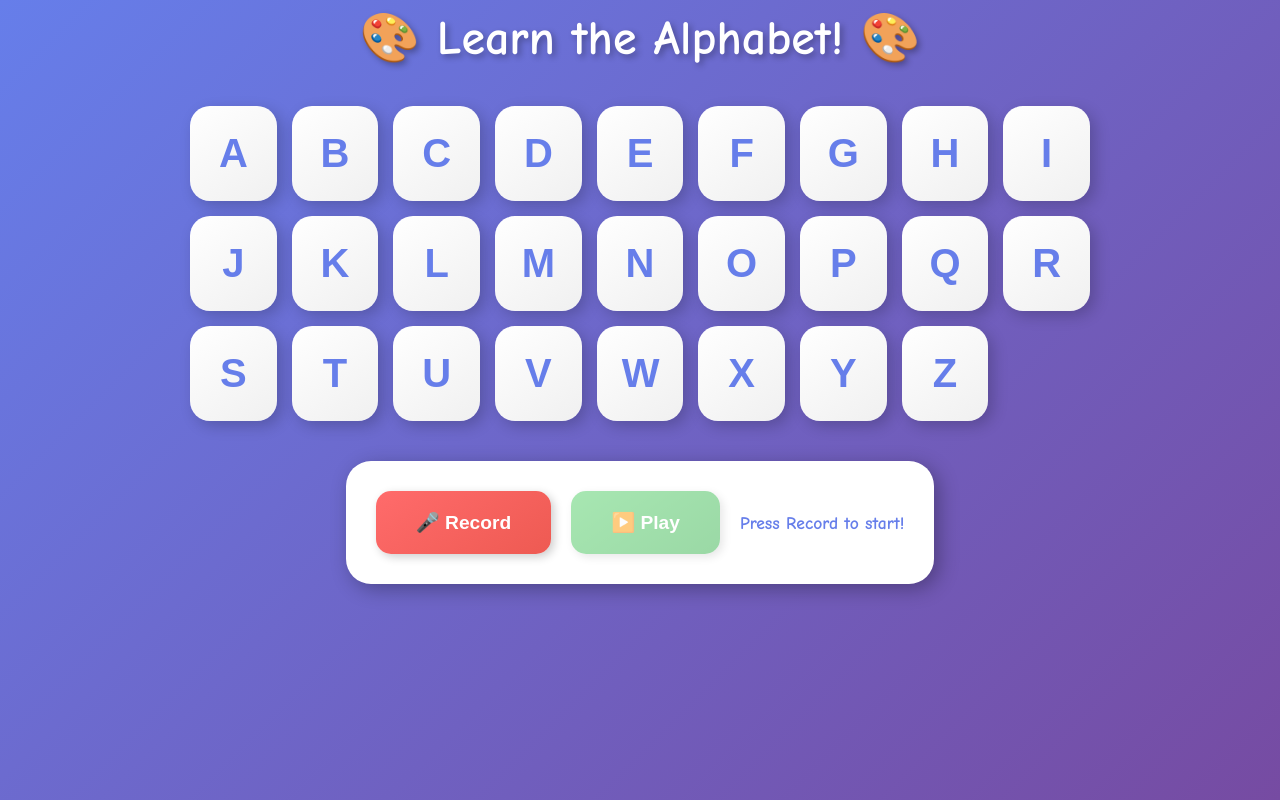
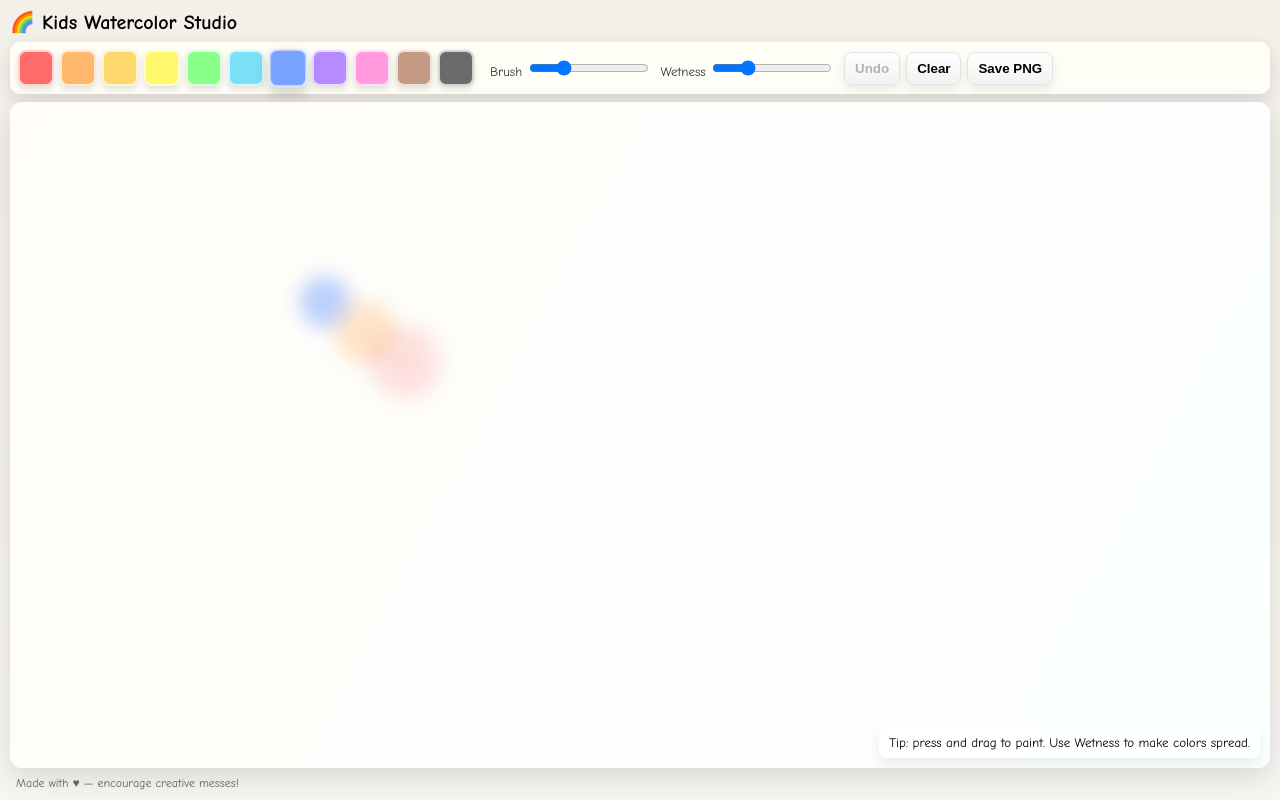
Before and after one commit to maidanghong2/Repo1, a plain HTML site: page index.html in a window 1280 px wide. Drawn offline with Linux system fonts and the light colour scheme.

Commit message:
Update index.html

```diff
--- a/index.html
+++ b/index.html
@@ -1,343 +1,404 @@
-<!DOCTYPE html>
+<!doctype html>
 <html lang="en">
 <head>
-    <meta charset="UTF-8">
-    <meta name="viewport" content="width=device-width, initial-scale=1.0">
-    <title>Alphabet Learning</title>
+<meta charset="utf-8" />
+<meta name="viewport" content="width=device-width,initial-scale=1" />
+<title>Kids Watercolor Paint</title>
 <style>
-        * {
-            margin: 0;
-            padding: 0;
-            box-sizing: border-box;
+  :root{
+    --panel-bg: #fffef6;
+    --accent: #7aa2ff;
+    --shadow: rgba(20,20,20,0.12);
+    font-family: "Comic Sans MS", "Marker Felt", "Trebuchet MS", Arial, sans-serif;
   }
-
-        body {
-            font-family: 'Comic Sans MS', cursive, sans-serif;
-            background: linear-gradient(135deg, #667eea 0%, #764ba2 100%);
-            min-height: 100vh;
-            padding: 20px;
-            display: flex;
-            flex-direction: column;
-            align-items: center;
+  html,body{height:100%;margin:0;background:linear-gradient(#f3efe9,#f8f6f2);}
+  .app {
+    display:flex;
+    flex-direction:column;
+    height:100vh;
+    gap:8px;
+    padding:10px;
+    box-sizing:border-box;
   }
-
+  header {
+    display:flex;
+    align-items:center;
+    gap:12px;
+  }
   h1 {
-            color: white;
-            font-size: 3em;
-            margin-bottom: 30px;
-            text-shadow: 3px 3px 6px rgba(0,0,0,0.3);
-            animation: bounce 2s infinite;
+    margin:0;font-size:20px;
   }
-
-        @keyframes bounce {
-            0%, 100% { transform: translateY(0); }
-            50% { transform: translateY(-10px); }
+  .toolbar {
+    display:flex;
+    gap:10px;
+    align-items:center;
+    background:var(--panel-bg);
+    padding:8px;
+    border-radius:10px;
+    box-shadow:0 6px 18px var(--shadow);
+    flex-wrap:wrap;
   }
-
-        .alphabet-grid {
-            display: grid;
-            grid-template-columns: repeat(auto-fit, minmax(80px, 1fr));
-            gap: 15px;
-            max-width: 900px;
-            width: 100%;
-            margin-bottom: 40px;
+  .palette { display:flex; gap:6px; align-items:center; }
+  .color {
+    width:36px;height:36px;border-radius:8px;border:2px solid rgba(255,255,255,0.7);
+    box-shadow:0 3px 6px rgba(0,0,0,0.12);
+    cursor:pointer; outline:0;
   }
-
-        .letter-btn {
-            background: linear-gradient(145deg, #ffffff, #f0f0f0);
-            border: none;
-            border-radius: 20px;
-            padding: 25px;
-            font-size: 2.5em;
-            font-weight: bold;
-            color: #667eea;
-            cursor: pointer;
-            transition: all 0.3s ease;
-            box-shadow: 5px 5px 15px rgba(0,0,0,0.2);
+  .color.selected { transform:scale(1.08); box-shadow:0 6px 12px rgba(0,0,0,0.18); }
+  label{font-size:13px;color:#333}
+  .controls{display:flex;gap:10px;align-items:center}
+  input[type=range]{width:120px}
+  button {
+    background:linear-gradient(#fff,#f2f2f2);
+    border:1px solid #e2e2e2;
+    padding:8px 10px;border-radius:8px;cursor:pointer;
+    box-shadow:0 4px 10px rgba(0,0,0,0.08);
+    font-weight:700;
   }
-
-        .letter-btn:hover {
-            transform: scale(1.1);
-            background: linear-gradient(145deg, #ffd700, #ffed4e);
-            box-shadow: 5px 5px 25px rgba(255,215,0,0.5);
+  button:active{transform:translateY(1px)}
+  .canvas-wrap{
+    position:relative; flex:1; display:flex; border-radius:12px; overflow:hidden;
+    box-shadow:0 10px 30px rgba(0,0,0,0.12);
+    background:
+      /* paper texture using an SVG data URI (subtle) */
+      repeating-linear-gradient(transparent, transparent 24px, rgba(255,255,255,0.03) 24px, rgba(255,255,255,0.03) 25px),
+      linear-gradient(#fff,#fff);
   }
-
-        .letter-btn:active {
-            transform: scale(0.95);
+  canvas{width:100%;height:100%;display:block; touch-action:none; background:transparent}
+  .hint {
+    position:absolute; right:10px; bottom:10px; background:rgba(255,255,255,0.8); padding:8px 10px; border-radius:8px;
+    font-size:13px; box-shadow:0 6px 14px rgba(0,0,0,0.08);
   }
-
-        .recording-controls {
-            background: white;
-            padding: 30px;
-            border-radius: 25px;
-            box-shadow: 5px 5px 20px rgba(0,0,0,0.3);
-            display: flex;
-            gap: 20px;
-            align-items: center;
-            flex-wrap: wrap;
-            justify-content: center;
-        }
-
-        .control-btn {
-            padding: 20px 40px;
-            font-size: 1.2em;
-            border: none;
-            border-radius: 15px;
-            cursor: pointer;
-            font-weight: bold;
-            transition: all 0.3s ease;
-            box-shadow: 3px 3px 10px rgba(0,0,0,0.2);
-        }
-
-        .record-btn {
-            background: linear-gradient(145deg, #ff6b6b, #ee5a52);
-            color: white;
-        }
-
-        .record-btn:hover {
-            background: linear-gradient(145deg, #ff5252, #e63946);
-            transform: scale(1.05);
-        }
-
-        .record-btn.recording {
-            animation: pulse 1s infinite;
-        }
-
-        @keyframes pulse {
-            0%, 100% { opacity: 1; }
-            50% { opacity: 0.6; }
-        }
-
-        .play-btn {
-            background: linear-gradient(145deg, #51cf66, #37b24d);
-            color: white;
-        }
-
-        .play-btn:hover:not(:disabled) {
-            background: linear-gradient(145deg, #37b24d, #2b8a3e);
-            transform: scale(1.05);
-        }
-
-        .play-btn:disabled {
-            opacity: 0.5;
-            cursor: not-allowed;
-        }
-
-        .status {
-            font-size: 1.1em;
-            color: #667eea;
-            font-weight: bold;
-        }
-
-        .progress-container {
-            width: 100%;
-            max-width: 400px;
-            height: 30px;
-            background: #e9ecef;
-            border-radius: 15px;
-            overflow: hidden;
-            position: relative;
-            display: none;
-        }
-
-        .progress-container.active {
-            display: block;
-        }
-
-        .progress-bar {
-            height: 100%;
-            background: linear-gradient(90deg, #51cf66, #37b24d);
-            width: 0%;
-            transition: width 0.1s linear;
-            border-radius: 15px;
-        }
-
-        .progress-bar.recording {
-            background: linear-gradient(90deg, #ff6b6b, #ee5a52);
+  footer{font-size:12px;color:#666;padding-left:6px}
+  @media (max-width:640px){
+    .toolbar{gap:6px;padding:6px}
+    .color{width:32px;height:32px}
+    input[type=range]{width:100px}
   }
 </style>
 </head>
 <body>
-    <h1>🎨 Learn the Alphabet! 🎨</h1>
+  <div class="app">
+    <header>
+      <h1>🌈 Kids Watercolor Studio</h1>
+      <div style="flex:1"></div>
+    </header>
 
-    <div class="alphabet-grid" id="alphabetGrid"></div>
+    <div class="toolbar" role="toolbar" aria-label="Painting tools">
+      <div class="palette" id="palette" aria-label="colors">
+        <!-- color buttons inserted by JS -->
+      </div>
 
-    <div class="recording-controls">
-        <button class="control-btn record-btn" id="recordBtn">🎤 Record</button>
-        <button class="control-btn play-btn" id="playBtn" disabled>▶️ Play</button>
-        <div class="status" id="status">Press Record to start!</div>
-        <div class="progress-container" id="progressContainer">
-            <div class="progress-bar" id="progressBar"></div>
+      <div class="controls" style="margin-left:6px">
+        <label>Brush <input id="size" type="range" min="4" max="80" value="24" /> </label>
       </div>
+
+      <div class="controls">
+        <label>Wetness <input id="wet" type="range" min="0" max="30" value="8" /></label>
+      </div>
+
+      <div style="display:flex;gap:6px">
+        <button id="undo">Undo</button>
+        <button id="clear">Clear</button>
+        <button id="save">Save PNG</button>
+      </div>
+
+    </div>
+
+    <div class="canvas-wrap" id="wrap">
+      <canvas id="paint"></canvas>
+      <div class="hint">Tip: press and drag to paint. Use Wetness to make colors spread.</div>
+    </div>
+
+    <footer>Made with ♥ — encourage creative messes!</footer>
   </div>
 
 <script>
-        const alphabet = 'ABCDEFGHIJKLMNOPQRSTUVWXYZ'.split('');
-        const grid = document.getElementById('alphabetGrid');
-        const recordBtn = document.getElementById('recordBtn');
-        const playBtn = document.getElementById('playBtn');
-        const status = document.getElementById('status');
-        const progressContainer = document.getElementById('progressContainer');
-        const progressBar = document.getElementById('progressBar');
+/*
+  Kids Watercolor Studio
+  - Uses a main canvas and an offscreen canvas to draw smooth watercolor-like strokes.
+  - Controls: color palette, brush size, wetness (blur), undo, clear, save.
+  - Pointer events supported (mouse, touch, stylus).
+*/
 
-        let mediaRecorder;
-        let audioChunks = [];
-        let audioBlob;
-        let audioUrl;
-        let progressInterval;
+/* ---- Setup ---- */
+const canvas = document.getElementById('paint');
+const wrap = document.getElementById('wrap');
+const ctx = canvas.getContext('2d', { willReadFrequently: false });
 
-        // Create alphabet buttons
-        alphabet.forEach(letter => {
+let width, height;
+function resize() {
+  // size canvas to container's pixel size for crisp drawing
+  const dpr = Math.max(1, window.devicePixelRatio || 1);
+  width = wrap.clientWidth;
+  height = wrap.clientHeight;
+  canvas.width = Math.floor(width * dpr);
+  canvas.height = Math.floor(height * dpr);
+  canvas.style.width = width + 'px';
+  canvas.style.height = height + 'px';
+  ctx.setTransform(dpr, 0, 0, dpr, 0, 0);
+  // redraw background or maintain existing; we'll keep current bitmap when resizing.
+  // (If window resizes smaller, image will be scaled by browser)
+}
+window.addEventListener('resize', resize);
+resize();
+
+/* Offscreen canvas for smoothing/wet blending */
+const off = document.createElement('canvas');
+const offCtx = off.getContext('2d');
+function resizeOff() {
+  const dpr = Math.max(1, window.devicePixelRatio || 1);
+  off.width = Math.floor(width * dpr);
+  off.height = Math.floor(height * dpr);
+  offCtx.setTransform(dpr, 0, 0, dpr, 0, 0);
+}
+resizeOff();
+window.addEventListener('resize', resizeOff);
+
+/* ---- Controls ---- */
+const paletteEl = document.getElementById('palette');
+const colors = [
+  '#ff6b6b','#ffb86b','#ffd86b','#fff86b','#8aff8a',
+  '#7bdff6','#7aa2ff','#b58bff','#ff9bde','#c49a84',
+  '#6b6b6b'
+];
+
+// create palette buttons
+let currentColor = colors[6];
+colors.forEach((c, i) => {
   const btn = document.createElement('button');
-            btn.className = 'letter-btn';
-            btn.textContent = letter;
-            btn.addEventListener('click', () => speakLetter(letter));
-            grid.appendChild(btn);
+  btn.className = 'color';
+  btn.style.background = c;
+  btn.title = c;
+  if (c === currentColor) btn.classList.add('selected');
+  btn.addEventListener('click', ()=> {
+    document.querySelectorAll('.color').forEach(b=>b.classList.remove('selected'));
+    btn.classList.add('selected');
+    currentColor = c;
+  });
+  paletteEl.appendChild(btn);
 });
 
-        // Speak letter using Web Speech API
-        function speakLetter(letter) {
-            const utterance = new SpeechSynthesisUtterance(letter);
-            utterance.rate = 0.8;
-            utterance.pitch = 1.3;
+// sliders and buttons
+const sizeEl = document.getElementById('size');
+const wetEl = document.getElementById('wet');
+const undoBtn = document.getElementById('undo');
+const clearBtn = document.getElementById('clear');
+const saveBtn = document.getElementById('save');
 
-            // Try to get a female voice
-            const voices = speechSynthesis.getVoices();
-            const femaleVoice = voices.find(voice =>
-                voice.lang.startsWith('en') && (
-                    voice.name.toLowerCase().includes('female') ||
-                    voice.name.includes('Samantha') ||
-                    voice.name.includes('Victoria') ||
-                    voice.name.includes('Karen') ||
-                    voice.name.includes('Zira') ||
-                    voice.name.includes('Susan') ||
-                    voice.name.includes('Google US English Female')
-                )
-            ) || voices.find(voice => voice.lang.startsWith('en'));
+/* ---- Painting state ---- */
+let painting = false;
+let last = null;
+let brushSize = parseInt(sizeEl.value,10);
+let wetness = parseInt(wetEl.value,10);
 
-            if (femaleVoice) {
-                utterance.voice = femaleVoice;
+/* Undo stack (stores data URLs). limit 12 */
+const undoStack = [];
+function pushUndo(){
+  try {
+    if (undoStack.length > 12) undoStack.shift();
+    undoStack.push(canvas.toDataURL('image/png'));
+    undoBtn.disabled = false;
+  } catch(e){ console.warn('undo push failed',e); }
+}
+function doUndo(){
+  if (!undoStack.length) return;
+  const data = undoStack.pop();
+  const img = new Image();
+  img.onload = () => {
+    // clear then draw
+    ctx.clearRect(0,0,width,height);
+    ctx.drawImage(img,0,0,width,height);
+  };
+  img.src = data;
+  if (!undoStack.length) undoBtn.disabled = true;
+}
+undoBtn.addEventListener('click', doUndo);
+
+/* Clear */
+clearBtn.addEventListener('click', ()=>{
+  pushUndo();
+  ctx.clearRect(0,0,width,height);
+});
+
+/* Save */
+saveBtn.addEventListener('click', ()=>{
+  // create a tidy download
+  const link = document.createElement('a');
+  link.download = 'my_watercolor.png';
+  link.href = canvas.toDataURL('image/png');
+  link.click();
+});
+
+/* Update settings */
+sizeEl.addEventListener('input', ()=> brushSize = parseInt(sizeEl.value,10));
+wetEl.addEventListener('input', ()=> wetness = parseInt(wetEl.value,10));
+
+/* Utility: get local pointer point relative to canvas */
+function eventPoint(e){
+  const rect = canvas.getBoundingClientRect();
+  let x, y;
+  if (e.touches && e.touches.length) {
+    x = e.touches[0].clientX; y = e.touches[0].clientY;
+  } else {
+    x = e.clientX; y = e.clientY;
+  }
+  return { x: x - rect.left, y: y - rect.top };
 }
 
-            speechSynthesis.speak(utterance);
+/* Draw a single watercolor dab at a point */
+function drawDab(x, y, size, color, alpha=0.35) {
+  // We'll draw into the offscreen canvas, apply blur, then composite onto main canvas.
+  // Draw radial gradient dab on offCtx
+  offCtx.save();
+  offCtx.globalCompositeOperation = 'source-over';
+  const g = offCtx.createRadialGradient(x, y, 0, x, y, size);
+  // softer watercolor: center strong color -> edges transparent
+  g.addColorStop(0, hexToRgba(color, alpha));
+  g.addColorStop(0.6, hexToRgba(color, Math.max(0.05, alpha*0.6)));
+  g.addColorStop(1, 'rgba(255,255,255,0)');
+  offCtx.fillStyle = g;
+  offCtx.beginPath();
+  offCtx.arc(x, y, size, 0, Math.PI*2);
+  offCtx.fill();
+  offCtx.restore();
+
+  // Apply blur by copying off canvas to temp and using ctx.filter when drawing onto main canvas
+  // We'll draw the off canvas onto a temporary canvas region (using main ctx filter)
+  // Save and set filter on main ctx
+  ctx.save();
+  ctx.filter = `blur(${wetness}px)`;
+  // Slightly lower alpha for watercolor layering
+  ctx.globalAlpha = 0.9;
+  ctx.globalCompositeOperation = 'source-over';
+  ctx.drawImage(off, 0, 0, width, height);
+  ctx.restore();
 }
 
-        // Load voices (they load asynchronously)
-        speechSynthesis.addEventListener('voiceschanged', () => {
-            speechSynthesis.getVoices();
+/* Blend color by drawing multiple semi-transparent dabs along a stroke */
+function drawStrokeSegment(x1,y1,x2,y2, size, color) {
+  // draw several dabs interpolated
+  const dx = x2 - x1;
+  const dy = y2 - y1;
+  const dist = Math.hypot(dx, dy);
+  const step = Math.max(1, size * 0.25);
+  const count = Math.ceil(dist / step);
+  for(let i=0;i<=count;i++){
+    const t = i / (count || 1);
+    const x = x1 + dx * t;
+    const y = y1 + dy * t;
+    // random jitter to look playful
+    const jitter = (Math.random() - 0.5) * size * 0.15;
+    drawDab(x + jitter, y + jitter, size * (0.85 + Math.random()*0.4), color, 0.38);
+  }
+  // After drawing stroke segment, clear offCtx to prepare for next draw (we only want recent marks to be blurred)
+  offCtx.clearRect(0,0,width,height);
+}
+
+/* Pointer event handlers */
+canvas.addEventListener('pointerdown', (e)=>{
+  e.preventDefault();
+  canvas.setPointerCapture(e.pointerId);
+  painting = true;
+  last = eventPoint(e);
+  pushUndo(); // allow undo for this new stroke
 });
 
-        // Recording functionality
-        recordBtn.addEventListener('click', async () => {
-            if (mediaRecorder && mediaRecorder.state === 'recording') {
-                // Stop recording
-                mediaRecorder.stop();
-                recordBtn.textContent = '🎤 Record';
-                recordBtn.classList.remove('recording');
-                status.textContent = 'Recording saved!';
-                clearInterval(progressInterval);
-                progressContainer.classList.remove('active');
-                progressBar.style.width = '0%';
-                return;
+canvas.addEventListener('pointermove', (e)=>{
+  if (!painting) return;
+  const p = eventPoint(e);
+  // Smooth stroke by drawing segment between last and current
+  drawStrokeSegment(last.x, last.y, p.x, p.y, brushSize, currentColor);
+  last = p;
+});
+
+canvas.addEventListener('pointerup', (e)=>{
+  if (!painting) return;
+  painting = false;
+  last = null;
+  // small extra spread: draw a final dab to make stroke tail soft
+  // No additional code required — state is fine.
+});
+
+/* Touch fallback for older browsers (optional): touches -> pointer events usually available */
+
+/* Helpful function: hex to rgba */
+function hexToRgba(hex, a=1){
+  // supports #rrggbb or #rgb
+  const h = hex.replace('#','');
+  let r,g,b;
+  if (h.length === 3) {
+    r = parseInt(h[0]+h[0],16);
+    g = parseInt(h[1]+h[1],16);
+    b = parseInt(h[2]+h[2],16);
+  } else {
+    r = parseInt(h.substring(0,2),16);
+    g = parseInt(h.substring(2,4),16);
+    b = parseInt(h.substring(4,6),16);
+  }
+  return `rgba(${r},${g},${b},${a})`;
 }
 
-            try {
-                const stream = await navigator.mediaDevices.getUserMedia({ audio: true });
-                audioChunks = [];
+/* Initialize with a soft paper tint so kids' painting looks pretty */
+function initPaper() {
+  // faint watercolor wash background (non-destructive)
+  ctx.save();
+  ctx.globalCompositeOperation = 'destination-over';
+  const wash = ctx.createLinearGradient(0,0,width, height);
+  wash.addColorStop(0, 'rgba(255,250,240,0.45)');
+  wash.addColorStop(1, 'rgba(245,255,255,0.45)');
+  ctx.fillStyle = wash;
+  ctx.fillRect(0,0,width,height);
+  ctx.restore();
+}
+initPaper();
 
-                mediaRecorder = new MediaRecorder(stream);
+/* small UX: disable undo if none */
+undoBtn.disabled = true;
 
-                mediaRecorder.ondataavailable = (e) => {
-                    audioChunks.push(e.data);
-                };
-
-                mediaRecorder.onstop = () => {
-                    audioBlob = new Blob(audioChunks, { type: 'audio/wav' });
-                    audioUrl = URL.createObjectURL(audioBlob);
-                    playBtn.disabled = false;
-
-                    // Stop all tracks
-                    stream.getTracks().forEach(track => track.stop());
-                };
-
-                mediaRecorder.start();
-                recordBtn.textContent = '⏹️ Stop';
-                recordBtn.classList.add('recording');
-                status.textContent = 'Recording...';
-
-                // Show and animate progress bar
-                progressContainer.classList.add('active');
-                progressBar.classList.add('recording');
-                progressBar.style.width = '0%';
-
-                let progress = 0;
-                const duration = 4000; // 4 seconds
-                const interval = 50; // Update every 50ms
-                const increment = (interval / duration) * 100;
-
-                progressInterval = setInterval(() => {
-                    progress += increment;
-                    if (progress >= 100) {
-                        progress = 100;
-                        clearInterval(progressInterval);
-                    }
-                    progressBar.style.width = progress + '%';
-                }, interval);
-
-                // Auto-stop after 4 seconds
-                setTimeout(() => {
-                    if (mediaRecorder && mediaRecorder.state === 'recording') {
-                        mediaRecorder.stop();
-                        recordBtn.textContent = '🎤 Record';
-                        recordBtn.classList.remove('recording');
-                        status.textContent = 'Recording complete!';
-                        clearInterval(progressInterval);
-                        setTimeout(() => {
-                            progressContainer.classList.remove('active');
-                            progressBar.classList.remove('recording');
-                            progressBar.style.width = '0%';
-                        }, 500);
-                    }
-                }, 4000);
-
-            } catch (err) {
-                status.textContent = 'Microphone access denied!';
-                console.error('Error accessing microphone:', err);
-            }
+/* Accessibility: keyboard shortcuts */
+window.addEventListener('keydown', (e)=>{
+  if (e.key === 'z' && (e.ctrlKey || e.metaKey)) { doUndo(); e.preventDefault(); }
+  if (e.key === 'c') { pushUndo(); ctx.clearRect(0,0,width,height); e.preventDefault(); }
 });
 
-        // Play recording
-        playBtn.addEventListener('click', () => {
-            if (audioUrl) {
-                const audio = new Audio(audioUrl);
-                status.textContent = 'Playing recording...';
+/* Make sure offscreen canvas matches size */
+function syncOff(){
+  off.width = canvas.width;
+  off.height = canvas.height;
+  // keep same transform
+  offCtx.setTransform(ctx.getTransform());
+}
+syncOff();
+window.addEventListener('resize', syncOff);
 
-                // Show and animate progress bar for playback
-                progressContainer.classList.add('active');
-                progressBar.classList.remove('recording');
-                progressBar.style.width = '0%';
+/* Extra: let kids change background color by double click */
+canvas.addEventListener('dblclick', (e)=>{
+  // give simple fun effect: add a light halo behind the pointer
+  const p = eventPoint(e);
+  const halo = ctx.createRadialGradient(p.x,p.y,0,p.x,p.y,80);
+  halo.addColorStop(0, 'rgba(255,255,200,0.45)');
+  halo.addColorStop(1, 'rgba(255,255,255,0)');
+  ctx.save();
+  ctx.globalCompositeOperation = 'destination-over';
+  ctx.fillStyle = halo;
+  ctx.beginPath();
+  ctx.arc(p.x,p.y,80,0,Math.PI*2);
+  ctx.fill();
+  ctx.restore();
+});
 
-                audio.play();
+/* Initial nice-wide stroke to demonstrate */
+(function demoSplash(){
+  // small playful demo: paint a couple of dabs automatically
+  const demoColors = ['#7aa2ff','#ffb86b','#ff6b6b'];
+  const cx = width * 0.25, cy = height * 0.3;
+  for (let i=0;i<demoColors.length;i++){
+    drawDab(cx + i*40, cy + i*30, 36 + i*8, demoColors[i], 0.28);
+  }
+  offCtx.clearRect(0,0,width,height);
+})();
 
-                // Update progress bar during playback
-                progressInterval = setInterval(() => {
-                    if (audio.duration) {
-                        const progress = (audio.currentTime / audio.duration) * 100;
-                        progressBar.style.width = progress + '%';
-                    }
-                }, 50);
-
-                audio.onended = () => {
-                    status.textContent = 'Press Record to start!';
-                    clearInterval(progressInterval);
-                    progressBar.style.width = '100%';
-                    setTimeout(() => {
-                        progressContainer.classList.remove('active');
-                        progressBar.style.width = '0%';
-                    }, 500);
-                };
-            }
-        });
 </script>
 </body>
 </html>
```
Lines whose indentation alone changed are shown as unchanged.
